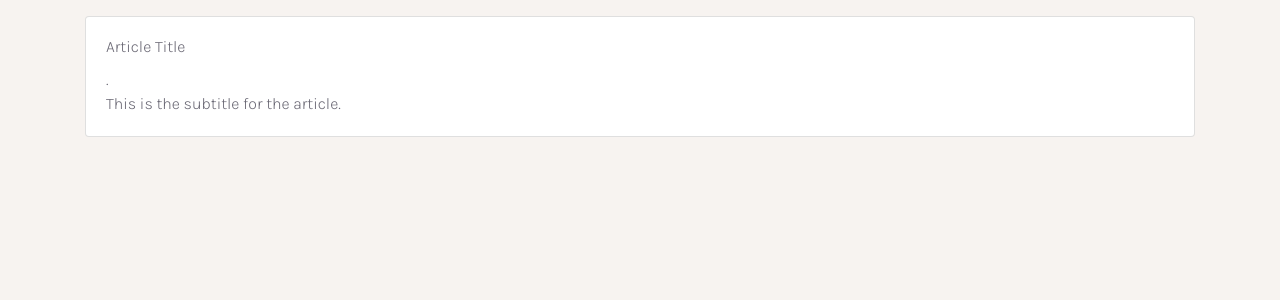
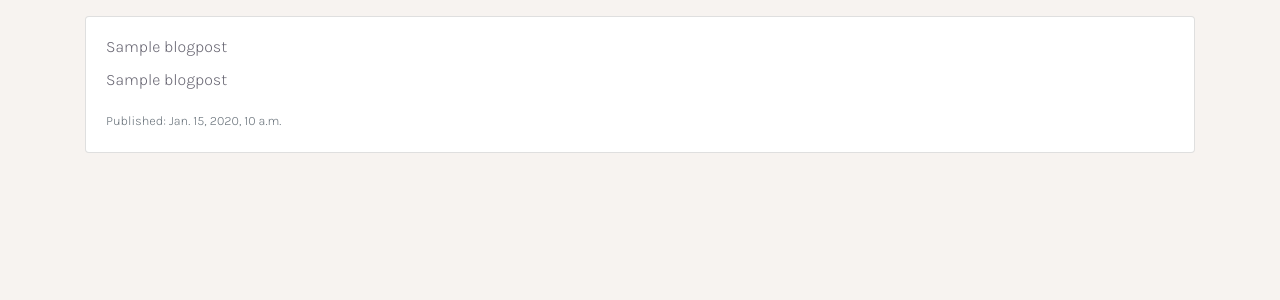
Before and after one commit to kschlough/kschlough_site, a Django app: template kschlough_site/templates/home.html in a window 1280 px wide. Shown: the part 56-356 px from the top of the page. Run offline with Django 3.2, Linux system fonts and the light colour scheme; the template is opened without the code that fills it: values that come from a table or form of the project are taken from there, others are empty; tables that the repository leaves empty hold one stand-in row (values such as "Sample post"); some libraries are stand-ins or nearby versions.

Commit message:
updated home to loop through blog posts and render

```diff
--- a/kschlough_site/templates/home.html
+++ b/kschlough_site/templates/home.html
@@ -1,17 +1,21 @@
 {% extends "base.html" %}
 
-{% block tab_content %}
-    Home
-{% endblock %}
+{% block tab_content %}Home{% endblock %}
 {% block page_content %}
-    <div class="container">
-        <div class="mt-3">
-            <div class="card mb-3">
-                <div class="card-body">
-                    <h5 class="card-title"><a href='#'>Article Title</a></h5>.
-                        <p class="card-text">This is the subtitle for the article.</p>
+    <!-- loop over all blog posts to render -->
+    {% for object in object_list %}
+        <div class="container">
+            <div class="mt-3">
+                <div class="card mb-3">
+                    <div class="card-body">
+                        <h5 class="card-title"><a href='#'>{{object.title}}</a></h5>
+                        <p class="card-text">{{object.subtitle}}</p>
+                        <p class="card-text"><small class="text-muted">Published: {{object.created_at}}</small></p>
+                    </div>
                 </div>
             </div>
         </div>
-    </div>
+    {% empty %}
+        <p>Sorry, no articles have been written yet.</p>
+    {% endfor %}
 {% endblock %}
```
